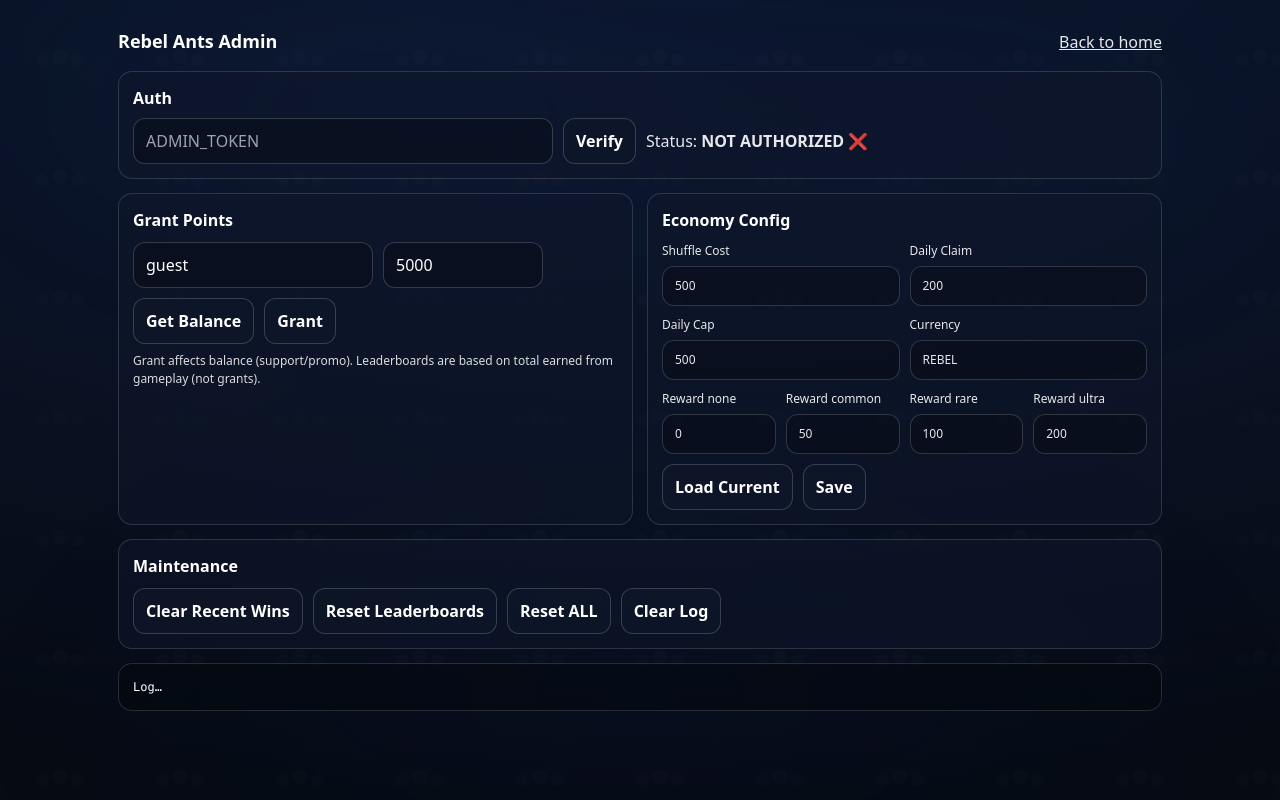
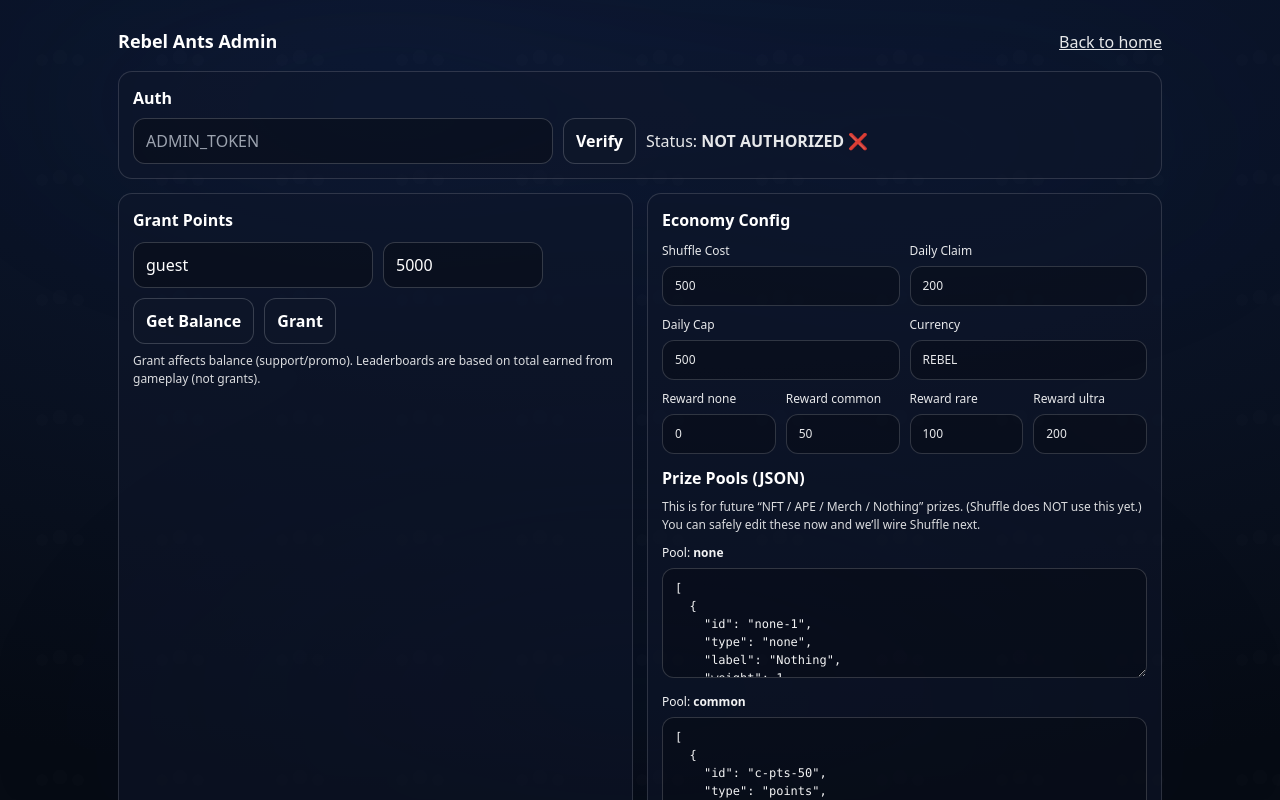
Before and after one commit to D1stknight/rebelants-playground, a Next.js app: page /admin in a window 1280 px wide. Shown: the top 800 px of the page. Built offline with nearby package versions, Linux system fonts and the light colour scheme.

Commit message:
Update admin.tsx

```diff
--- a/pages/admin.tsx
+++ b/pages/admin.tsx
@@ -9,6 +9,12 @@ type PointsConfigShape = {
   dailyClaim: number;
   dailyEarnCap: number;
   rewards: { none: number; common: number; rare: number; ultra: number };
+  prizePools?: {
+    none: any[];
+    common: any[];
+    rare: any[];
+    ultra: any[];
+  };
 };
 
 function safeNum(v: any, fallback: number) {
@@ -31,6 +37,12 @@ export default function AdminPage() {
   dailyClaim: defaultConfig.dailyClaim,
   dailyEarnCap: defaultConfig.dailyEarnCap,
   rewards: { ...defaultConfig.rewards },
+  prizePools: (defaultConfig as any).prizePools || {
+    none: [],
+    common: [],
+    rare: [],
+    ultra: [],
+  },
 }));
 
   const [log, setLog] = useState<string>("");
@@ -269,7 +281,59 @@ export default function AdminPage() {
         onChange={(e) =>
           setCfg((c) => ({ ...c, rewards: { ...c.rewards, [k]: safeNum(e.target.value, c.rewards[k]) } }))
         }
-                  style={{ width: "100%", marginTop: 6, padding: "10px 12px", borderRadius: 12, border: "1px solid rgba(255,255,255,.18)", background: "rgba(0,0,0,.25)", color: "white" }}
+        style={{
+          width: "100%",
+          marginTop: 6,
+          padding: "10px 12px",
+          borderRadius: 12,
+          border: "1px solid rgba(255,255,255,.18)",
+          background: "rgba(0,0,0,.25)",
+          color: "white",
+        }}
+      />
+    </label>
+  ))}
+</div>
+
+{/* Prize Pools (JSON) */}
+<div style={{ marginTop: 12 }}>
+  <div style={{ fontWeight: 900, marginBottom: 8 }}>Prize Pools (JSON)</div>
+  <div style={{ fontSize: 12, opacity: 0.85, marginBottom: 10 }}>
+    This is for future “NFT / APE / Merch / Nothing” prizes. (Shuffle does NOT use this yet.)
+    You can safely edit these now and we’ll wire Shuffle next.
+  </div>
+
+  {(["none", "common", "rare", "ultra"] as const).map((k) => (
+    <label key={k} style={{ display: "block", marginBottom: 10, fontSize: 12, opacity: 0.95 }}>
+      Pool: <b>{k}</b>
+      <textarea
+        value={JSON.stringify((cfg as any).prizePools?.[k] ?? [], null, 2)}
+        onChange={(e) => {
+          try {
+            const nextArr = JSON.parse(e.target.value || "[]");
+            setCfg((c: any) => ({
+              ...c,
+              prizePools: {
+                ...(c.prizePools || { none: [], common: [], rare: [], ultra: [] }),
+                [k]: Array.isArray(nextArr) ? nextArr : [],
+              },
+            }));
+          } catch {
+            // ignore parse errors while typing
+          }
+        }}
+        style={{
+          width: "100%",
+          minHeight: 110,
+          marginTop: 6,
+          padding: "10px 12px",
+          borderRadius: 12,
+          border: "1px solid rgba(255,255,255,.18)",
+          background: "rgba(0,0,0,.25)",
+          color: "white",
+          fontFamily: "ui-monospace, SFMono-Regular, Menlo, monospace",
+          fontSize: 12,
+        }}
       />
     </label>
   ))}
```
Lines whose indentation alone changed are shown as unchanged.
